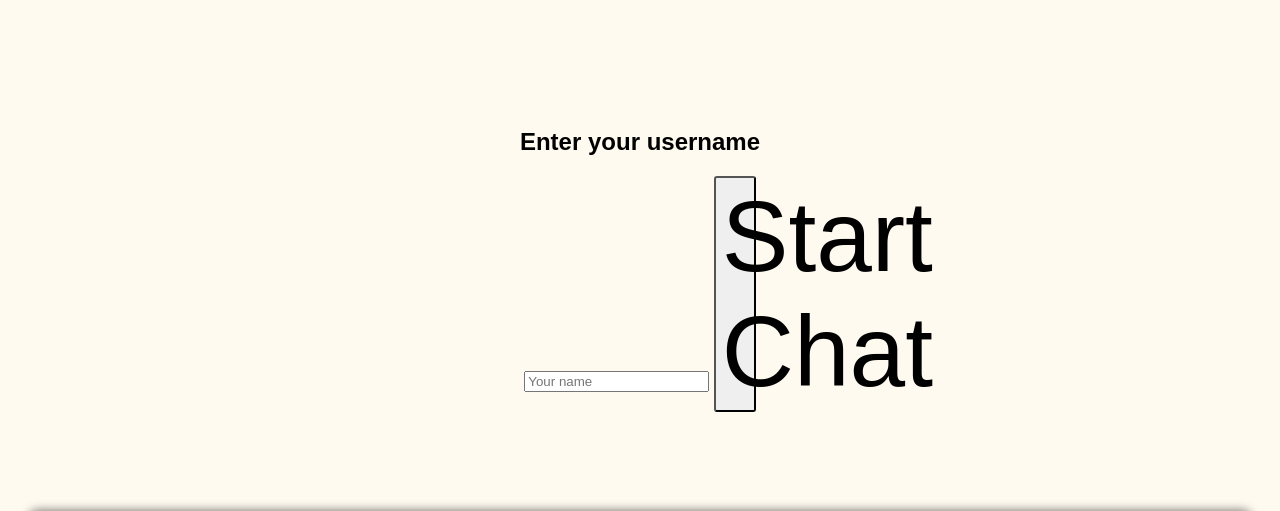
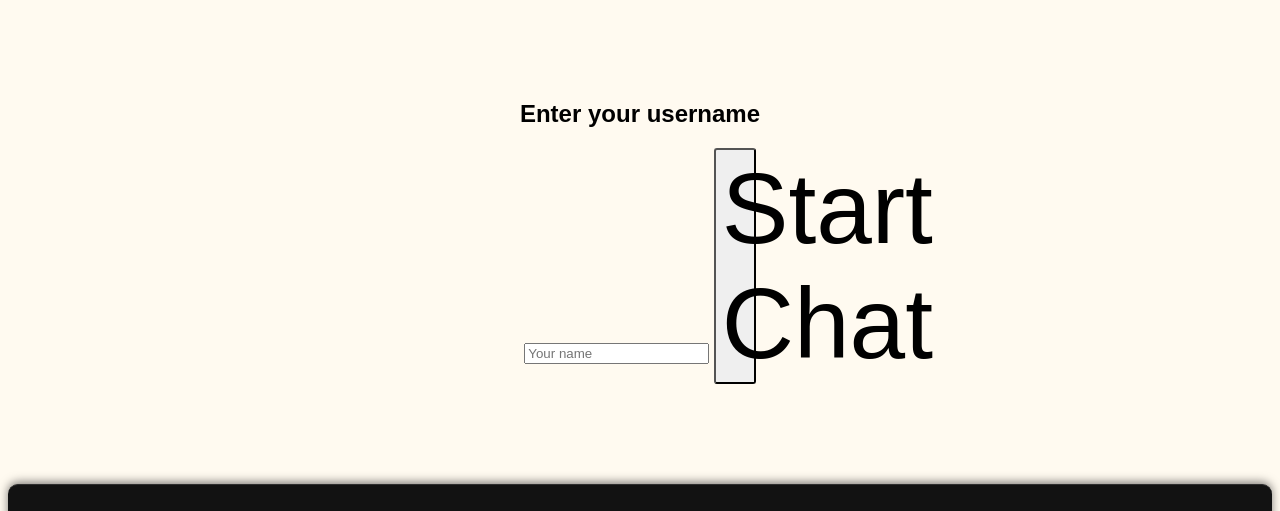
Before and after one commit to Rayan511x55x/MYAPI, a plain HTML site: page index.html in a window 1280 px wide. Shown: the top 511 px of the page. Drawn offline with Linux system fonts and the light colour scheme.

Commit message:
Update style.css

```diff
--- a/style.css
+++ b/style.css
@@ -1,4 +1,4 @@
-body { font-family: Arial; padding: 20px; background-color: floralwhite;}
+body { font-family: Arial; background-color: floralwhite;}
     .log { margin-bottom: 10px; border-bottom: 1px solid #ccc; padding: 10px; }
     .ip { color: #666; font-size: 14px; }
     button {
```
